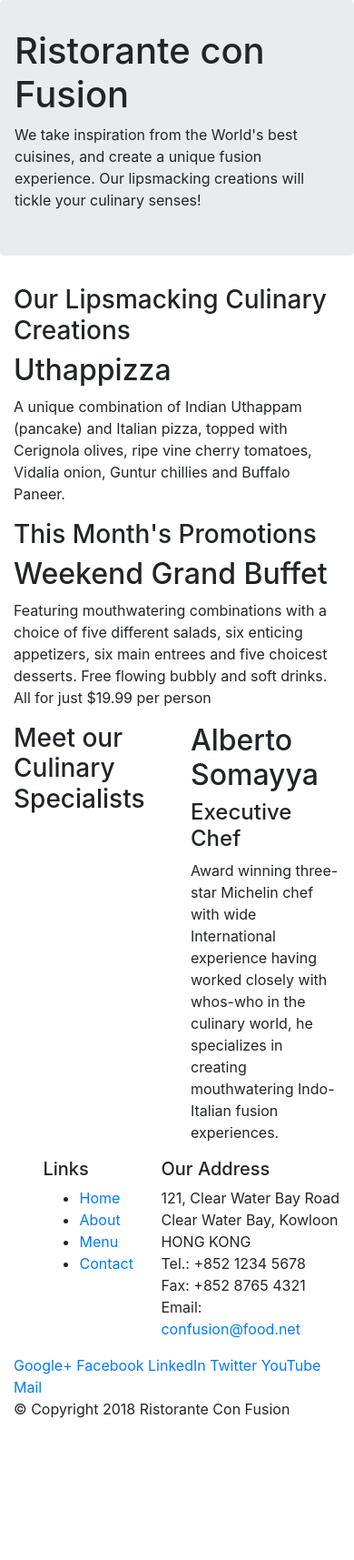
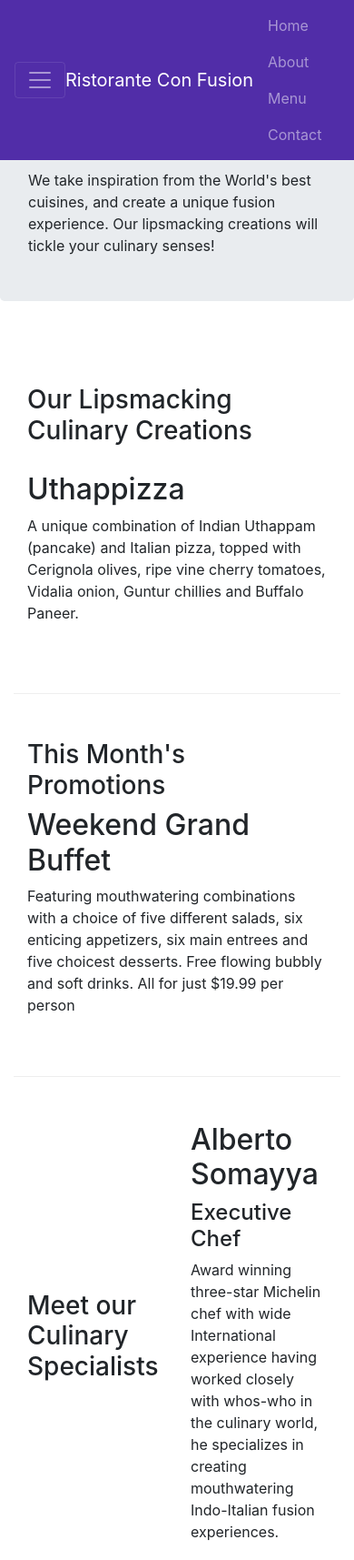
Before and after one commit to amagrawal87/conFusion, a website: page index.html in a window 390 px wide. Shown: the top 1715 px of the page at 91% size. Before the commit the page ends 1577 px from the top, so only its background shows below. Drawn offline with nearby package versions, Linux system fonts and the light colour scheme.

Commit message:
Navbar and Breadcrumbs

```diff
--- a/css/styles.css
+++ b/css/styles.css
@@ -0,0 +1,25 @@
+.row-header{
+    margin:0px auto;
+    padding:0px;
+}
+
+.row-content {
+    margin:0px auto;
+    padding: 50px 0px 50px 0px;
+    border-bottom: 1px ridge;
+    min-height:400px;
+}
+
+.footer{
+    background-color: #D1C4E9;
+    margin:0px auto;
+    padding: 20px 0px 20px 0px;
+}
+
+body {
+	padding:50px 0px 0px 0px;
+	z-index:0;
+}
+.navbar-dark {
+	background-color: #512DA8;
+}
--- a/index.html
+++ b/index.html
@@ -9,14 +9,33 @@
 
     <!-- Bootstrap CSS -->
     <link rel="stylesheet" href="node_modules/bootstrap/dist/css/bootstrap.min.css">
+    <link href="css/styles.css" rel="stylesheet">
     <title>Ristorante Con Fusion</title>
 </head>
 
 <body>
+    <nav class="navbar navbar-dark navbar-expand-sm  fixed-top">
+        <div class = "container">
+            <button class="navbar-toggler" type="button" data-toggle="collapse" data-target="#Navbar">
+                <span class="navbar-toggler-icon"></span>
+
+            </button>
+            <a class="navbar-brand" href="#">Ristorante Con Fusion </a>
+            <div class="collapse navbar-collapse" id="Navbar">
+                <ul class="navbar-nav mr-auto">
+            </div>
+            <ul class="navbar-nav mr-auto">
+                <li class="nav-item-active"><a class ="nav-link" href ="#">Home</a></li>
+                <li class="nav-item"><a class ="nav-link" href ="./aboutus.html">About</a></li>
+                <li class="nav-item"><a class ="nav-link" href ="#">Menu</a></li>
+                <li class="nav-item"><a class ="nav-link" href ="#">Contact</a></li>
+            </ul>
+        </div>
+    </nav>
 
     <header class="jumbotron">
         <div class="container">
-            <div class="row">
+            <div class="row row-header">
                 <div class "col-12 col-sm-6">
                     <h1>Ristorante con Fusion</h1>
                     <p>We take inspiration from the World's best cuisines, and create a unique fusion experience. Our lipsmacking creations will tickle your culinary senses!</p>
@@ -28,7 +47,7 @@
     </header>
 
     <div class="container">
-        <div class="row">
+        <div class="row row-content align-items-center">
             <div class="col-12 col-sm-4 order-sm-last col-md-3">
                 <h3>Our Lipsmacking Culinary Creations</h3>
             </div>
@@ -39,7 +58,7 @@
         </div>
 
 
-        <div class = "row">
+        <div class = "row row-content align-items-center">
             <div class="col-12 col-sm-4 col-sm-4 order-sm-last col-md-3">
                 <h3>This Month's Promotions</h3>
             </div>
@@ -49,7 +68,7 @@
             </div>
         </div>
 
-        <div class="row">
+        <div class="row row-content align-items-center">
             <div class="col col-sm-4 order-sm-last col-md">
                 <h3>Meet our Culinary Specialists</h3>
             </div>
@@ -63,10 +82,10 @@
 
     <footer>
         <div class="container">
-            <div class="row">
+            <div class="row footer">
                 <div class="col-4 offset-1 col-sm-2">
                     <h5>Links</h5>
-                    <ul>
+                    <ul class="list-unstyled">
                         <li><a href="#">Home</a></li>
                         <li><a href="#">About</a></li>
                         <li><a href="#">Menu</a></li>
@@ -84,8 +103,8 @@
 		              Email: <a href="mailto:confusion@food.net">confusion@food.net</a>
 		           </address>
                 </div>
-                <div class ="col-12 col-sm-4">
-                    <div>
+                <div class ="col-12 col-sm-4 align-self-center">
+                    <div class="text-center">
                         <a href="http://google.com/+">Google+</a>
                         <a href="http://www.facebook.com/profile.php?id=">Facebook</a>
                         <a href="http://www.linkedin.com/in/">LinkedIn</a>
@@ -95,7 +114,7 @@
                     </div>
                 </div>
            </div>
-           <div class="row">
+           <div class="row justify-content-center">
                 <div class = "col-auto">
                     <p>© Copyright 2018 Ristorante Con Fusion</p>
                 </div>
```
Also changed, not shown: aboutus.html (added, +138 -0 lines), 1 other file.
